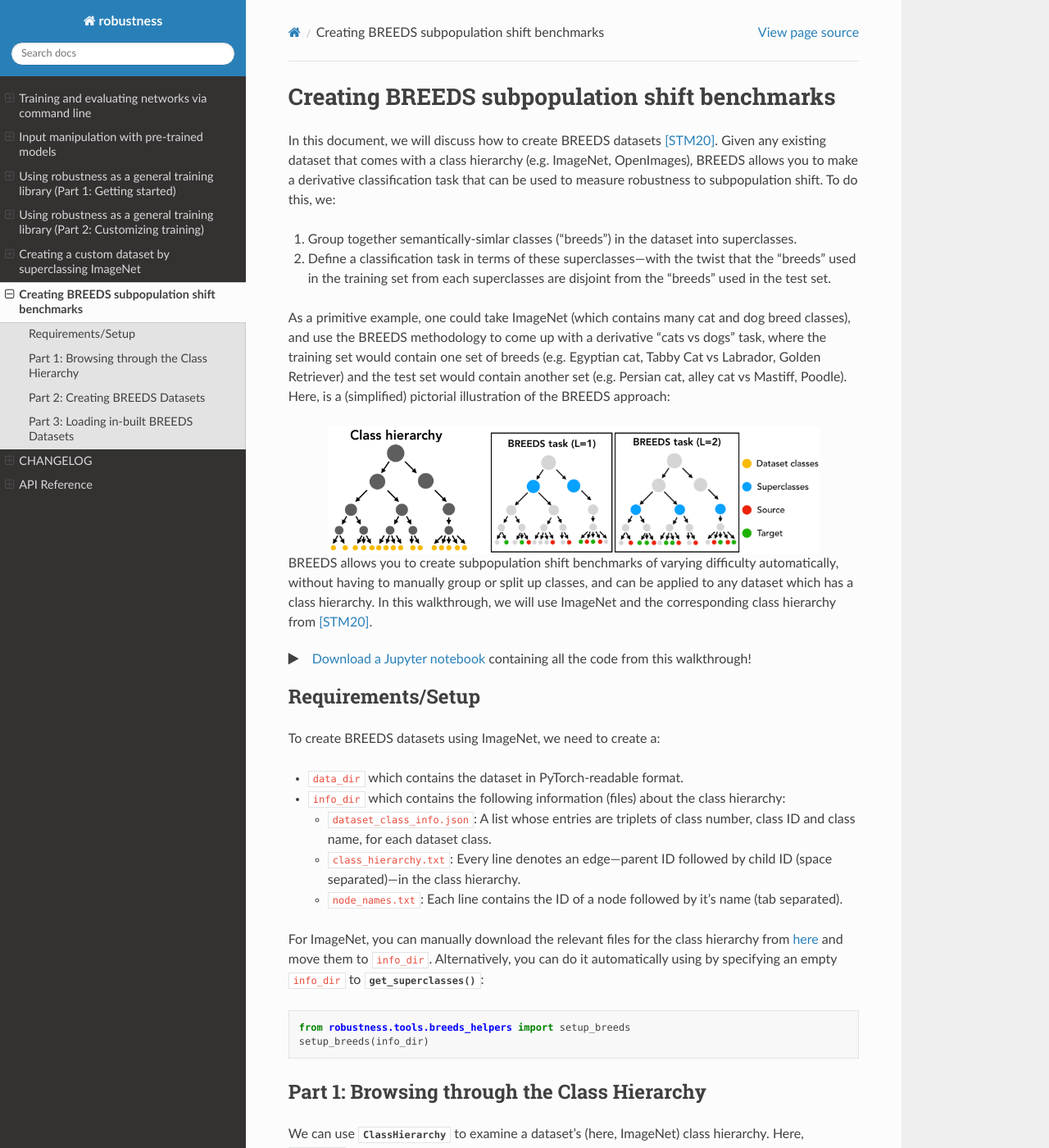
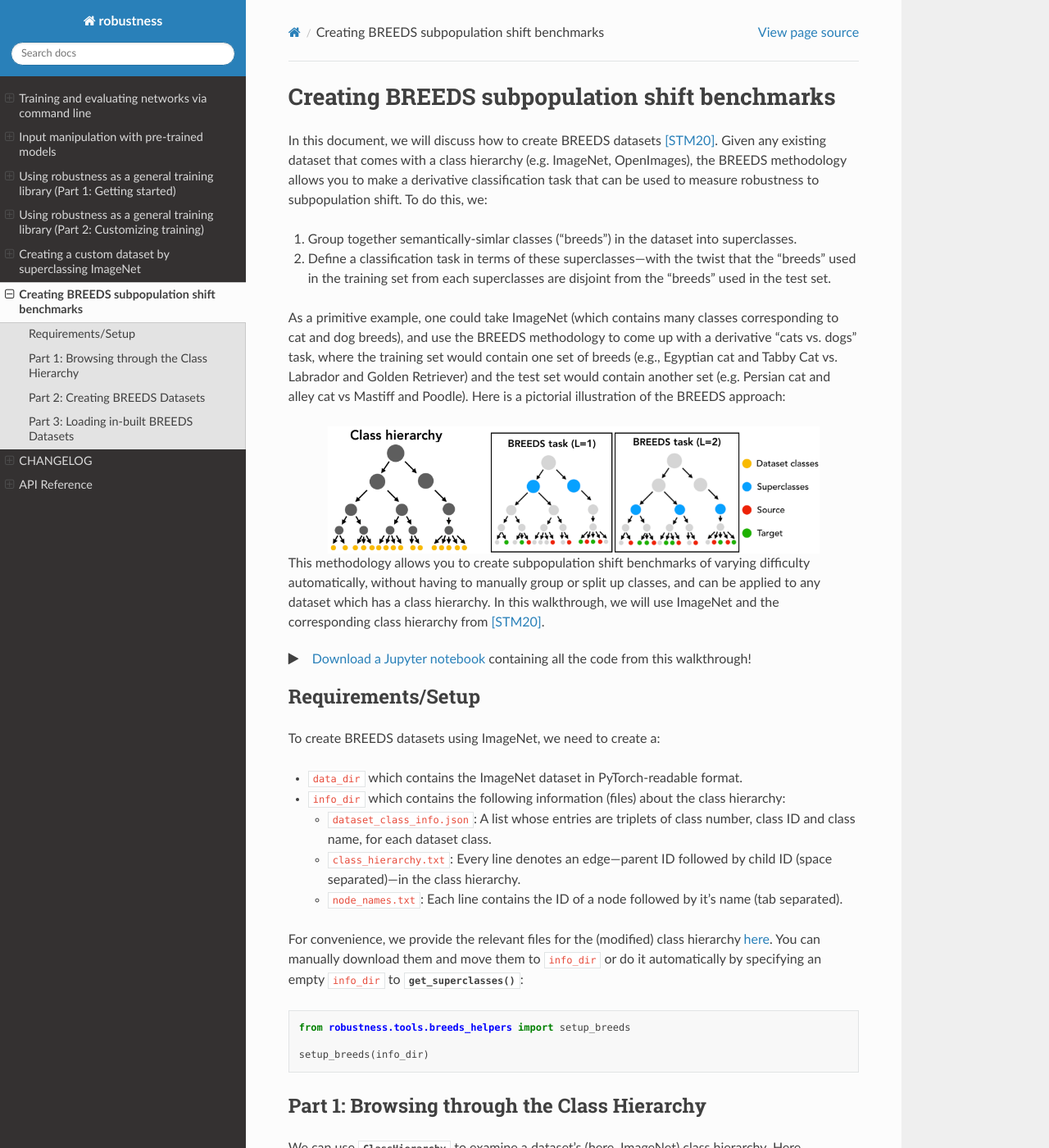
Before and after one commit to MadryLab/robustness, a Sphinx documentation site: the page built from docs/example_usage/breeds_datasets.rst, in a window 1280 px wide and 1400 px high. Shown: the whole window at 82% size. Built offline with Sphinx 7.4.7 and the Read the Docs theme 2.0.0, drawn with Linux system fonts in a browser that asks for light colours; nearby versions of some CDN libraries; library files that are not in the unit come from our copies; some of the changed text lies outside the part shown.

Commit message:
breeds doc minor

```diff
--- a/docs/example_usage/breeds_datasets.rst
+++ b/docs/example_usage/breeds_datasets.rst
@@ -3,8 +3,9 @@ Creating BREEDS subpopulation shift benchmarks
 
 In this document, we will discuss how to create BREEDS datasets [STM20]_.
 Given any existing dataset that comes with a class hierarchy (e.g. ImageNet,
-OpenImages), BREEDS allows you to make a derivative classification task that
-can be used to measure robustness to subpopulation shift. To do this, we:
+OpenImages), the BREEDS methodology allows you to make a derivative
+classification task that can be used to measure robustness to subpopulation
+shift. To do this, we:
 
 1. Group together semantically-simlar classes ("breeds") in the dataset
    into superclasses.
@@ -12,22 +13,24 @@ can be used to measure robustness to subpopulation shift. To do this, we:
    the twist that the "breeds" used in the training set from each superclasses
    are disjoint from the "breeds" used in the test set.
 
-As a primitive example, one could take ImageNet (which contains many cat and
-dog breed classes), and use the BREEDS methodology to come up with a derivative
-"cats vs dogs" task, where the training set would contain one set of breeds
-(e.g. Egyptian cat, Tabby Cat vs Labrador, Golden Retriever) and the test set
-would contain another set (e.g. Persian cat, alley cat vs Mastiff, Poodle). Here,
-is a (simplified) pictorial illustration of the BREEDS approach:
+As a primitive example, one could take ImageNet (which contains many classes
+corresponding to cat and dog breeds), and use the BREEDS methodology to come up
+with a derivative "cats vs. dogs" task, where the training set would contain one
+set of breeds (e.g., Egyptian cat and Tabby Cat vs. Labrador and Golden
+Retriever) and the test set would contain another set (e.g. Persian cat and
+alley cat vs Mastiff and Poodle). Here is a pictorial illustration of the BREEDS
+approach:
 
 .. image:: Figures/breeds_pipeline.png
   :width: 600
   :align: center
   :alt: Illustration of the BREEDS dataset creation pipeline.
 
-BREEDS allows you to create subpopulation shift benchmarks of varying difficulty
-automatically, without having to manually group or split up classes, and can be
-applied to any dataset which has a class hierarchy. In this walkthrough, we will
-use ImageNet and the corresponding class hierarchy from [STM20]_.
+This methodology allows you to create subpopulation shift benchmarks of varying
+difficulty automatically, without having to manually group or split up classes,
+and can be applied to any dataset which has a class hierarchy. In this
+walkthrough, we will use ImageNet and the corresponding class hierarchy from
+[STM20]_.
 
 .. raw:: html
 
@@ -52,14 +55,17 @@ To create BREEDS datasets using ImageNet, we need to create a:
   - ``node_names.txt``: Each line contains the ID of a node followed by
     it's name (tab separated).
 
-For ImageNet, you can manually download the relevant files for the class hierarchy
-from `here <https://github.com/MadryLab/BREEDS-Benchmarks/tree/master/imagenet_class_hierarchy/modified>`_ and move them to ``info_dir``. Alternatively, you can do it automatically
-using by specifying an empty ``info_dir`` to
+For convenience, we provide the relevant files for the (modified) class
+hierarchy `here
+<https://github.com/MadryLab/BREEDS-Benchmarks/tree/master/imagenet_class_hierarchy/modified>`_.
+You can manually download them and move them to ``info_dir`` or do it
+automatically by specifying an empty ``info_dir`` to
 :meth:`~robustness.tools.breeds_helpers.BreedsDatasetGenerator.get_superclasses`:
 
 .. code-block:: python
 
    from robustness.tools.breeds_helpers import setup_breeds
+
    setup_breeds(info_dir)
 
 
@@ -75,6 +81,7 @@ step):
 
    from robustness.tools.breeds_helpers import ClassHierarchy
    import numpy as np
+
    hier = ClassHierarchy(info_dir)
    print(f"# Levels in hierarchy: {np.max(list(hier.level_to_nodes.keys()))}")
    print(f"# Nodes/level:",
@@ -151,6 +158,7 @@ to define the superclasses.
 .. code-block:: python
 
   from robustness.tools.breeds_helpers import BreedsDatasetGenerator
+
   DG = BreedsDatasetGenerator(info_dir)
 
 Specifically, we will use
@@ -241,6 +249,7 @@ both domains and their labels using:
 .. code-block:: python
 
   from robustness.tools.vis_tools import show_image_row
+
   for domain, loader in zip(["Source", "Target"],
                             [val_loader_source, val_loader_target]):
       im, lab = next(iter(loader))
```
Also changed, not shown: other parts of docs/example_usage/breeds_datasets.rst (+6 -6 lines).
